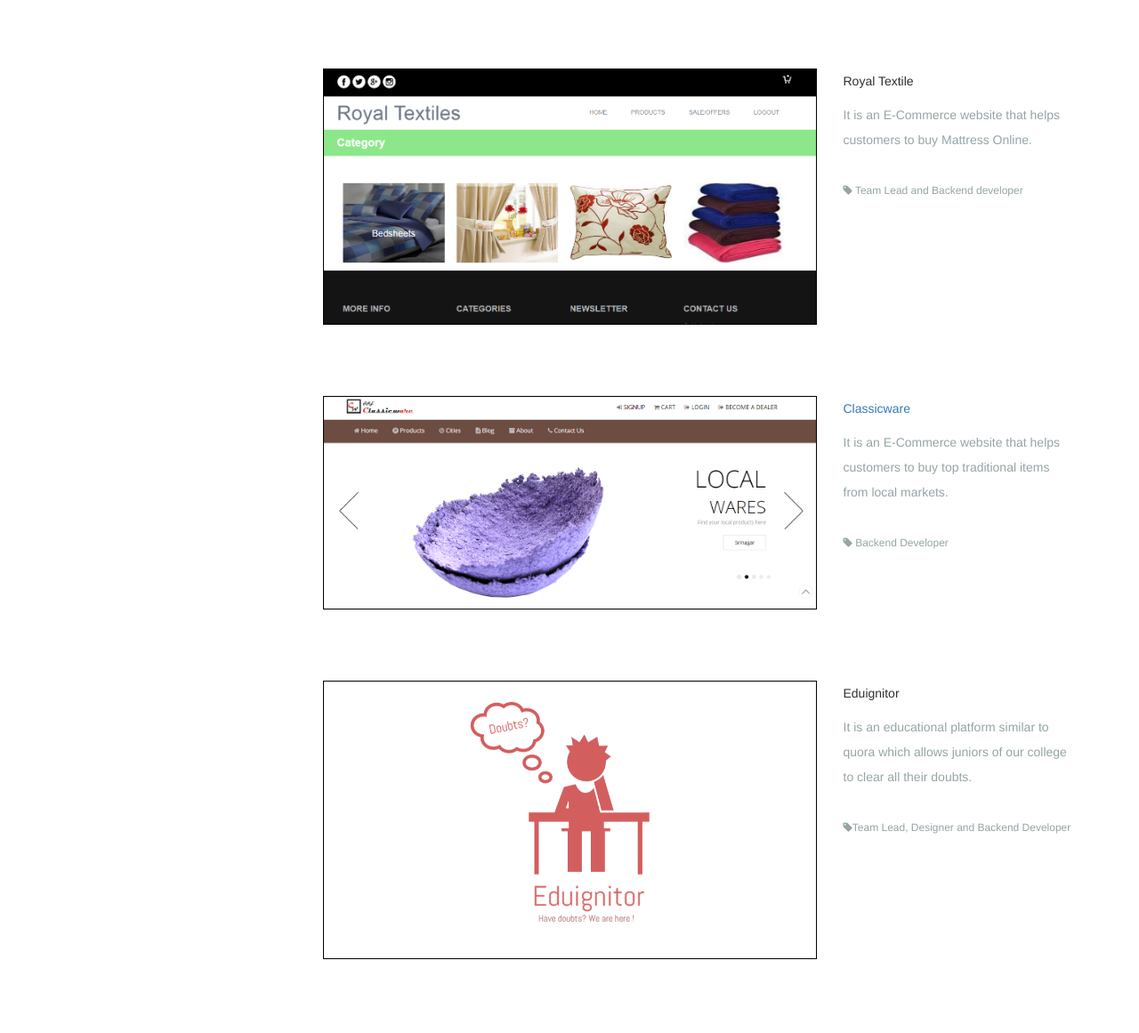
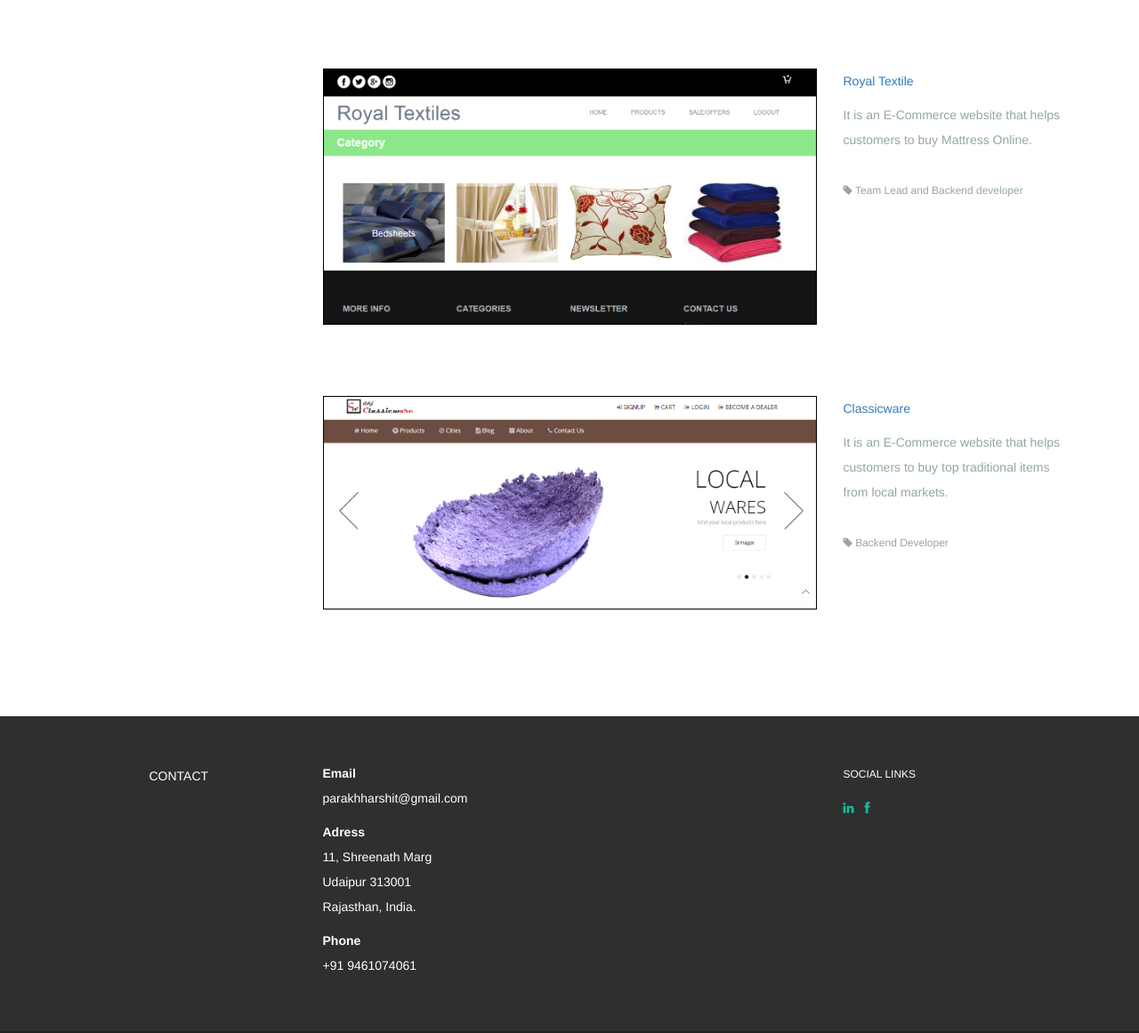
Before and after one commit to Harsh061/Harsh061.github.io, a plain HTML site: page index.html in a window 1280 px wide. Shown: the part 2859-4020 px from the top of the page at 89% size. Drawn offline with nearby package versions, Linux system fonts and the light colour scheme.

Commit message:
Update index.html

```diff
--- a/index.html
+++ b/index.html
@@ -356,7 +356,7 @@
 					<p class="work_img"><img class="img-responsive" src="assets/img/royal_textile.PNG" alt="" style="border:1px solid black"></p>
 				</div>
 				<div class="col-lg-3">
-						<p>Royal Textile</p>
+						<p><a href="royaltextile.000webhostapp.com/user/">Royal Textile</a></p>
 					<p><more>It is an E-Commerce website that helps customers to buy Mattress Online.<br/><br/>
 						<sm><i class="icon-tag"></i> Team Lead and Backend developer </sm></more>
 					</p>
@@ -371,17 +371,17 @@
 						<sm><i class="icon-tag"></i> Backend Developer</sm></more>
 					</p>
 				</div>
-
+<!--
 				<div class="col-lg-6 col-lg-offset-3">
 					<p class="work_img"><img class="img-responsive" src="assets/img/eduignitor.png" alt="" style="border:1px solid black"></p>
 				</div>
 				<div class="col-lg-3">
-						<p>Eduignitor</p>
+						<p><a href="eduwings.000webhostapp.com/eduwings/index.php">Eduwings</a></p>
 					<p><more>It is an educational platform similar to quora which allows juniors of our college to clear all their doubts.<br/><br/>
 						<sm><i class="icon-tag"></i>Team Lead, Designer and Backend Developer</sm></more>
 					</p>
 				</div>
-
+-->
 
 		</div><!--/.row -->
 		<br>
```
